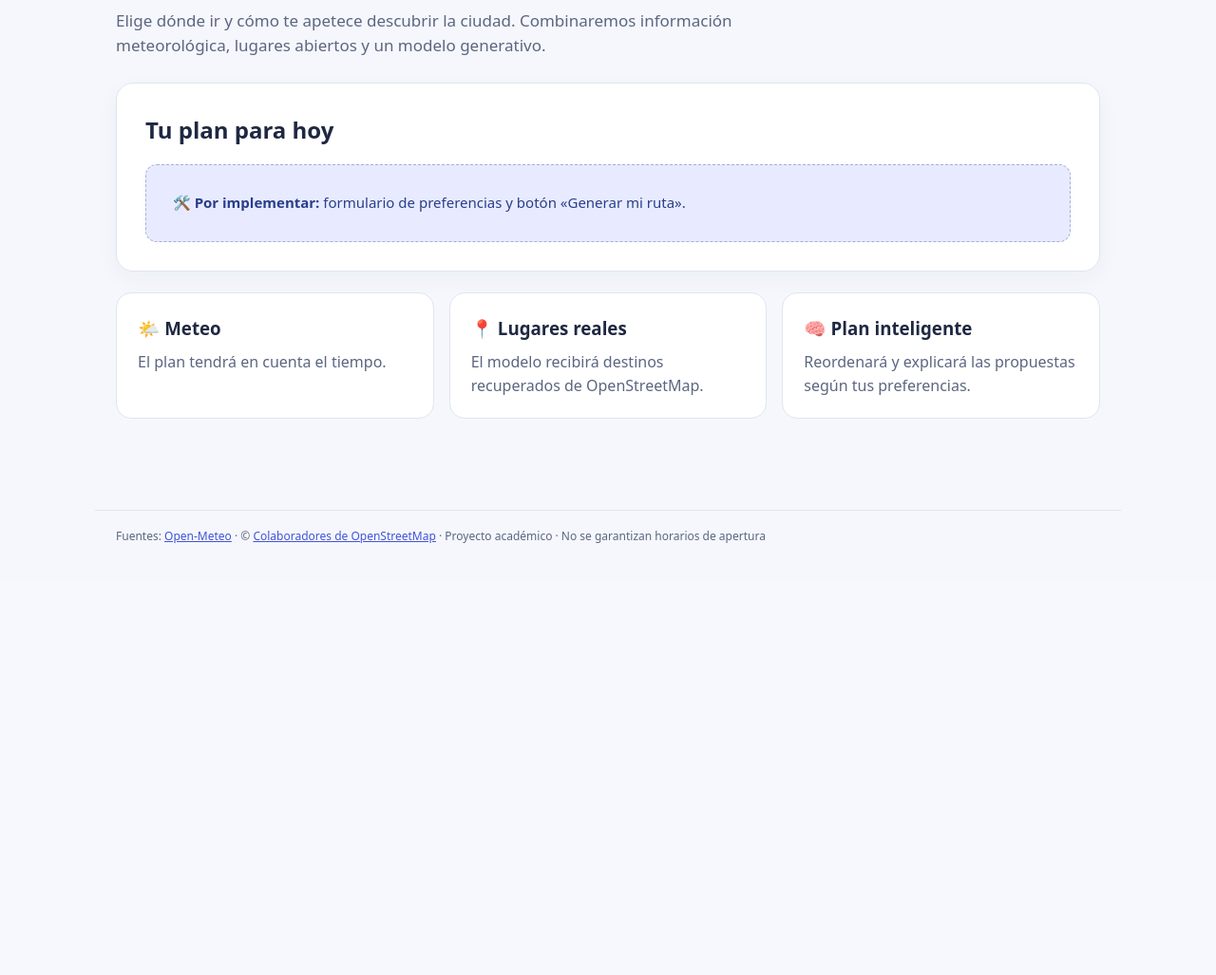
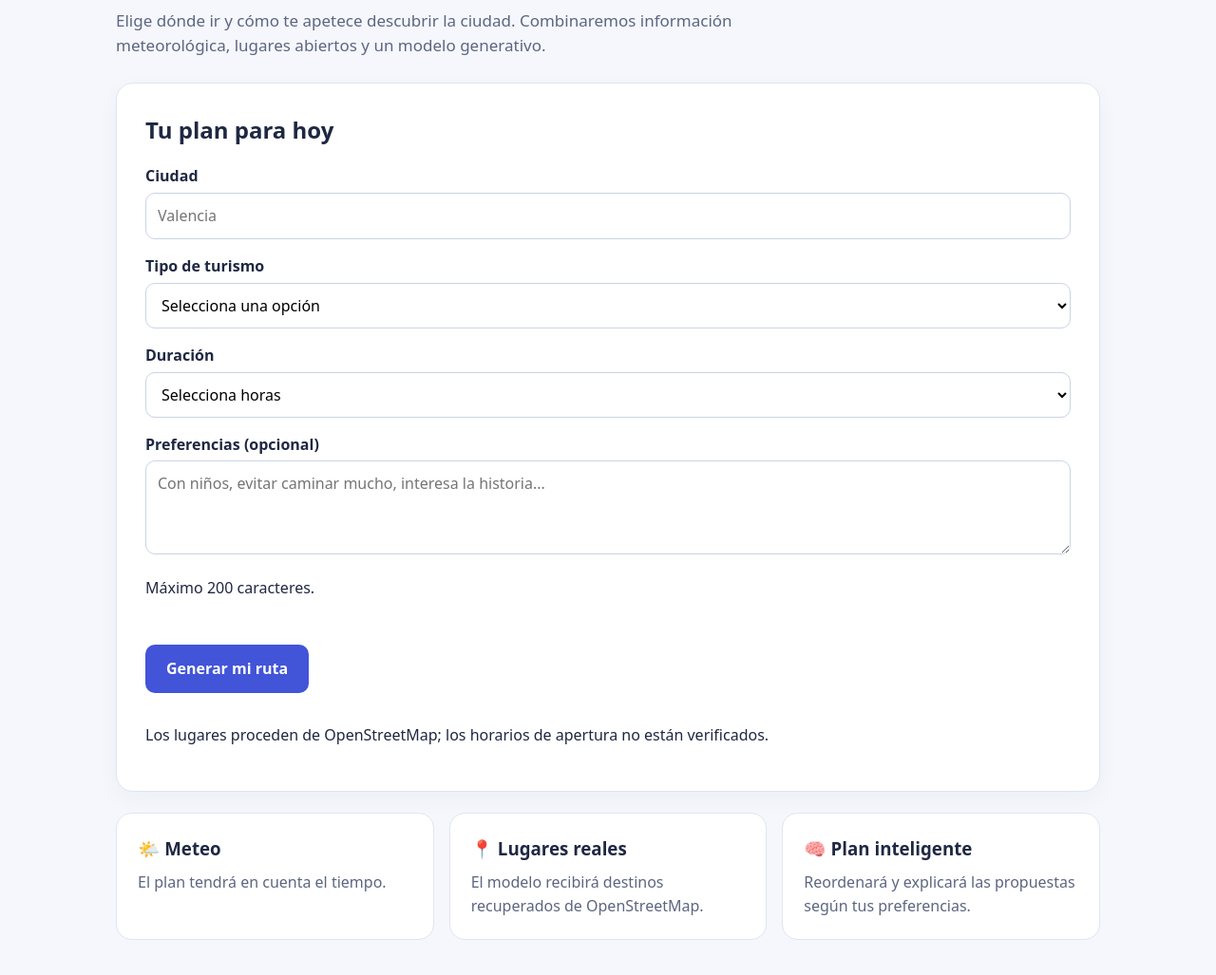
Before and after one commit to tonyelos/citypilot-ia, a Flask app: page / in a window 1280 px wide. Shown: the part 217-1244 px from the top of the page at 95% size. Before the commit the page ends 789 px from the top, so only its background shows below. Run offline with Flask 3, Linux system fonts and the light colour scheme.

Commit message:
feat: formulario de planificación y página de resultado

```diff
--- a/web/app/templates/index.html
+++ b/web/app/templates/index.html
@@ -8,14 +8,42 @@
 </section>
 <section class="surface">
   <h2>Tu plan para hoy</h2>
-  <!-- TODO(ALUMNADO): construir aquí un formulario HTML real.
-       action="/planificar", method="POST".
-       Campos obligatorios: ciudad (texto), tipo_turismo (select con
-       cultural/gastronomica/naturaleza/familiar), duracion_horas (2,4,6).
-       Campo opcional: preferencias (textarea de 200 caracteres aprox.).
-       Botón submit. Etiquetas accesibles y validación básica HTML.
-       IMPORTANTE: no se proporciona el HTML del formulario. -->
-  <div class="todo">🛠️ <strong>Por implementar:</strong> formulario de preferencias y botón «Generar mi ruta».</div>
+  {% if error %}<p class="notice">{{ error }}</p>{% endif %}
+
+  <form method="post" action="/planificar">
+    <div>
+      <label for="ciudad">Ciudad</label>
+      <input id="ciudad" name="ciudad" type="text" maxlength="80" placeholder="Valencia" required>
+    </div>
+    <div>
+      <label for="tipo_turismo">Tipo de turismo</label>
+      <select id="tipo_turismo" name="tipo_turismo" required>
+        <option value="" disabled selected>Selecciona una opción</option>
+        <option value="cultural">Cultural</option>
+        <option value="gastronomica">Gastronómica</option>
+        <option value="naturaleza">Naturaleza</option>
+        <option value="familiar">Familiar</option>
+      </select>
+    </div>
+    <div>
+      <label for="duracion_horas">Duración</label>
+      <select id="duracion_horas" name="duracion_horas" required>
+        <option value="" disabled selected>Selecciona horas</option>
+        <option value="2">2 horas</option>
+        <option value="4">4 horas</option>
+        <option value="6">6 horas</option>
+      </select>
+    </div>
+    <div>
+      <label for="preferencias">Preferencias (opcional)</label>
+      <textarea id="preferencias" name="preferencias" rows="3" maxlength="200"
+                placeholder="Con niños, evitar caminar mucho, interesa la historia..."></textarea>
+      <p class="hint">Máximo 200 caracteres.</p>
+    </div>
+    <p><button type="submit">Generar mi ruta</button></p>
+  </form>
+
+  <p class="hint">Los lugares proceden de OpenStreetMap; los horarios de apertura no están verificados.</p>
 </section>
 <section class="three">
   <article class="tile"><h3>🌤️ Meteo</h3><p>El plan tendrá en cuenta el tiempo.</p></article>
```
Also changed, not shown: web/app/templates/resultado.html (+40 -6 lines).
